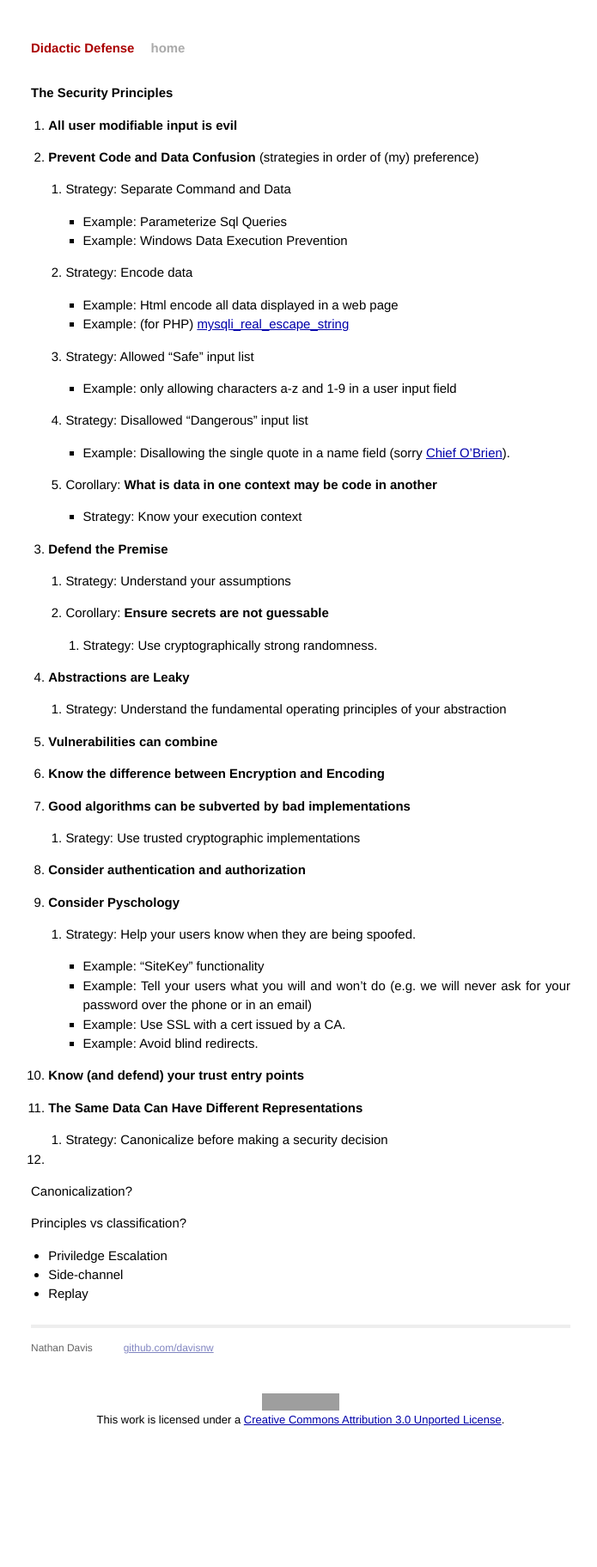
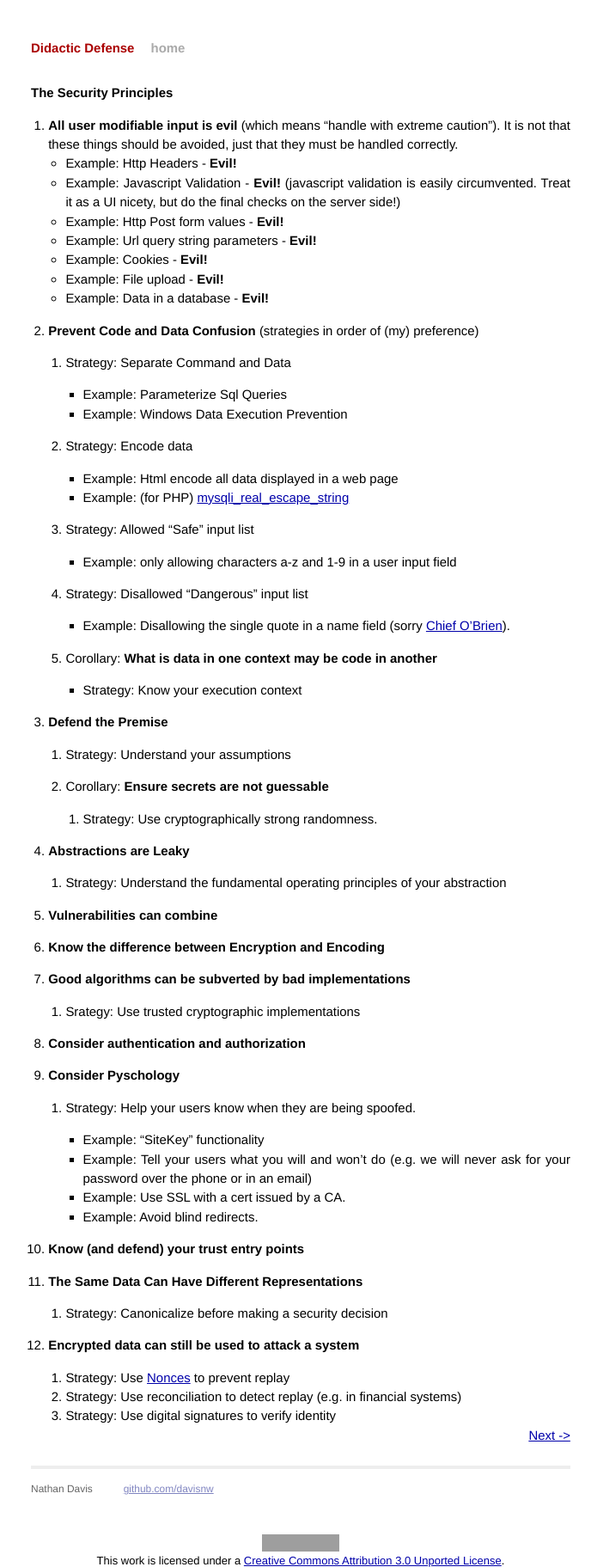
Before and after one commit to davisnw/didactic-defense, a Jekyll site: the page built from SecurityPrinciples/index.markdown, in a window 1280 px wide. Shown: the whole page at 86% size, without its empty margins (290-985 px from the left). Built offline with Jekyll 4.4.1, drawn with Linux system fonts in a browser that asks for light colours; before the commit the page ends 1659 px from its top, so only the background shows below that; grey boxes are pictures that could not be loaded.

Commit message:
Cleaned up SecurityPrincipals, added VulnerabilityCatalog

```diff
--- a/SecurityPrinciples/index.markdown
+++ b/SecurityPrinciples/index.markdown
@@ -1,8 +1,17 @@
 ---
 layout: tutorial
 title:  "The Security Principles"
+next: VulnerabilityCatalog
 ---
-1. **All user modifiable input is evil**
+1. **All user modifiable input is evil** (which means "handle with extreme caution").
+	It is not that these things should be avoided, just that they must be handled correctly.
+	* Example: Http Headers - **Evil!**
+	* Example: Javascript Validation - **Evil!** (javascript validation is easily circumvented. Treat it as a UI nicety, but do the final checks on the server side!)
+	* Example: Http Post form values - **Evil!**
+	* Example: Url query string parameters - **Evil!**
+	* Example: Cookies - **Evil!**
+	* Example: File upload - **Evil!**
+	* Example: Data in a database - **Evil!**
 
 2. **Prevent Code and Data Confusion** (strategies in order of (my) preference)
 
@@ -59,18 +68,14 @@
 		* Example: Use SSL with a cert issued by a CA.
 		* Example: Avoid blind redirects.
 
-12. **Know (and defend) your trust entry points**
+10. **Know (and defend) your trust entry points**
 
-13. **The Same Data Can Have Different Representations**
+11. **The Same Data Can Have Different Representations**
 
 	1. Strategy: Canonicalize before making a security decision
 
-14.
+12. **Encrypted data can still be used to attack a system**
 
-Canonicalization?
-
-Principles vs classification?
-
-* Priviledge Escalation
-* Side-channel
-* Replay
+	1. Strategy: Use [Nonces](http://en.wikipedia.org/wiki/Cryptographic_nonce) to prevent replay
+	2. Strategy: Use reconciliation to detect replay (e.g. in financial systems)
+	3. Strategy: Use digital signatures to verify identity
```
Also changed, not shown: other parts of SecurityPrinciples/index.markdown (+6 -6 lines), VulnerabilityCatalog/index.markdown (added, +8 -0 lines).
